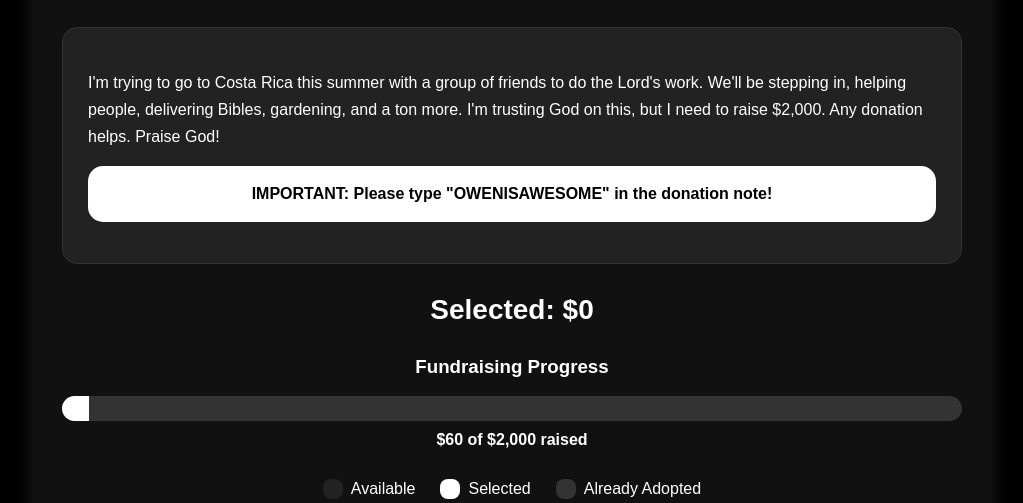
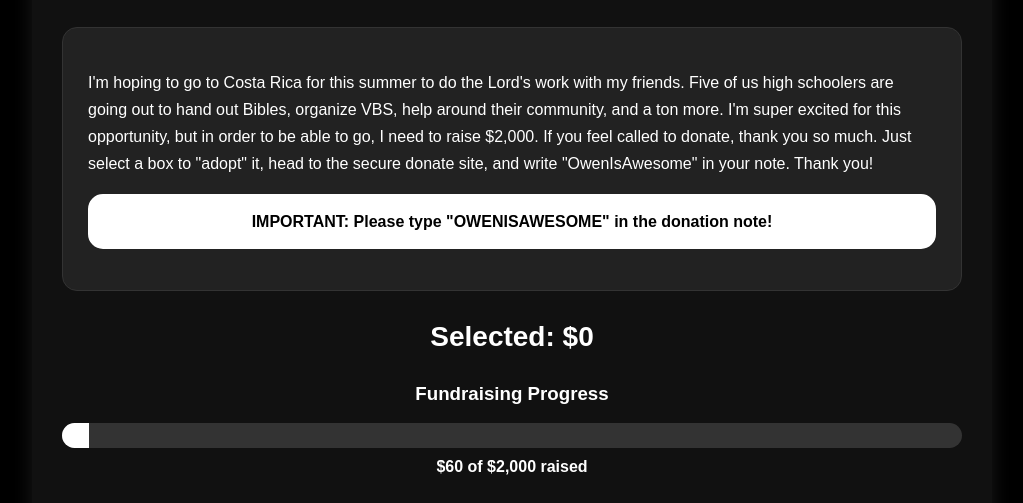
Before and after one commit to teenonamission/costarica, a plain HTML site: page index.html in a window 1280 px wide. Shown: the part 202-705 px from the top of the page, without its empty margins (128-1151 px from the left). Drawn offline with Linux system fonts and the light colour scheme.

Commit message:
Update index.html

```diff
--- a/index.html
+++ b/index.html
@@ -193,8 +193,8 @@
         </div>
 
         <div class="instructions">
-            <p>I'm trying to go to Costa Rica this summer with a group of friends to do the Lord's work. We'll be stepping in, helping people, delivering Bibles, gardening, and a ton more.
-I'm trusting God on this, but I need to raise $2,000. Any donation helps. Praise God!</p>
+            <p>I'm hoping to go to Costa Rica for this summer to do the Lord's work with my friends. Five of us high schoolers are going out to hand out Bibles, organize VBS, help around their community, and a ton more.
+I'm super excited for this opportunity, but in order to be able to go, I need to raise $2,000. If you feel called to donate, thank you so much. Just select a box to "adopt" it, head to the secure donate site, and write "OwenIsAwesome" in your note. Thank you!</p>
             <p class="important-note">
                 IMPORTANT: Please type "OWENISAWESOME" in the donation note!
             </p>
```
